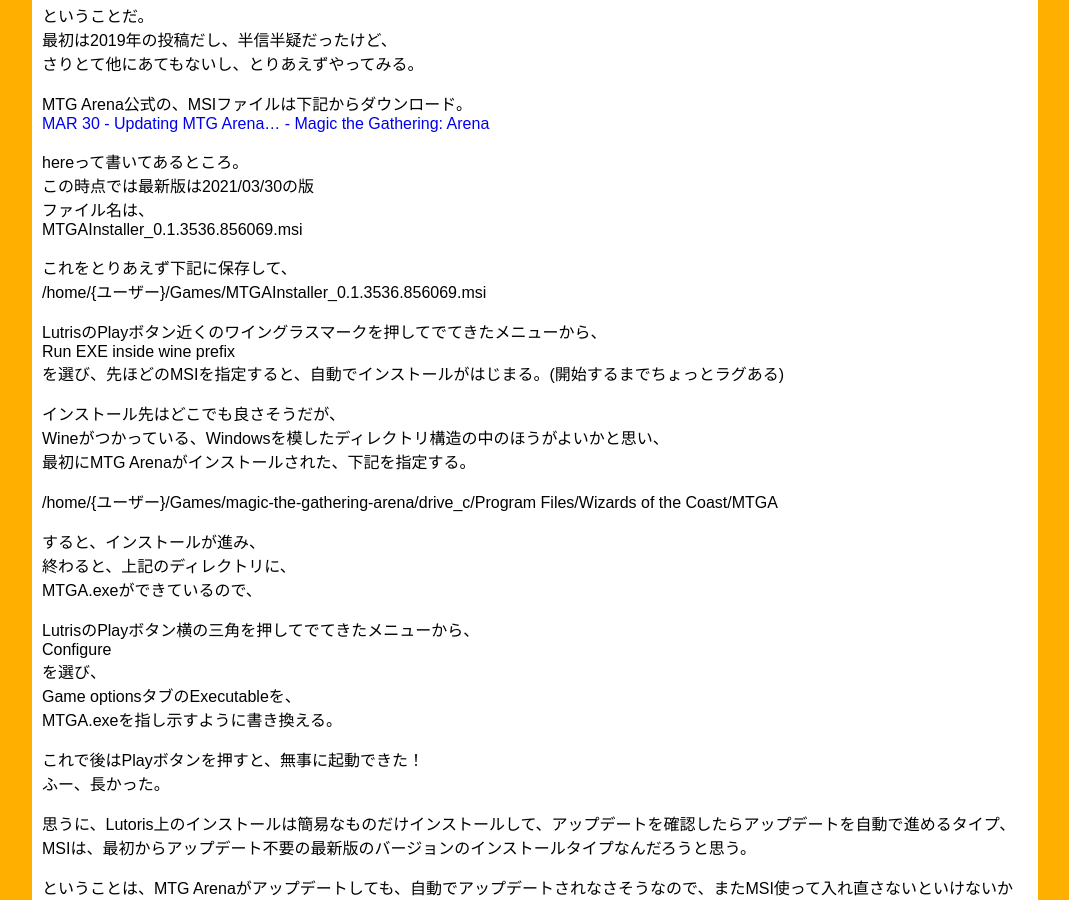
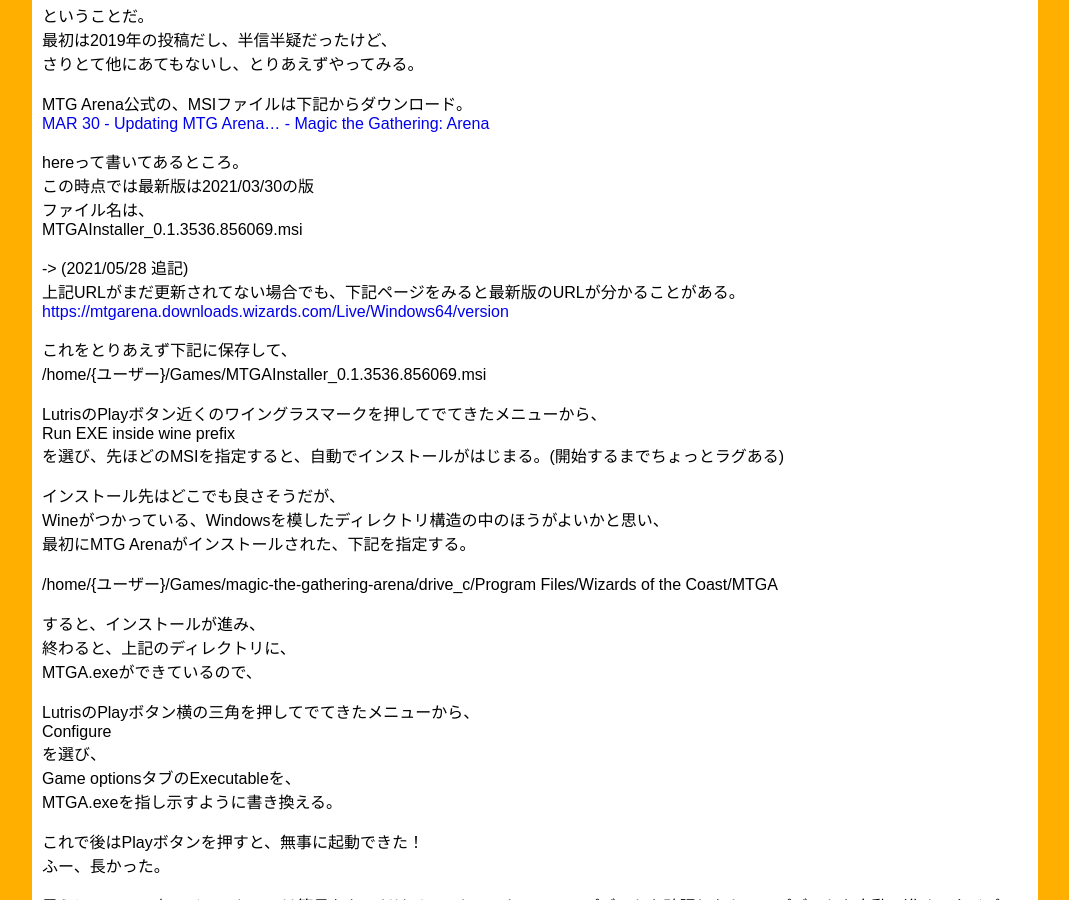
Before and after one commit to ryotakato/ryotakato.github.io, a Jekyll site: the page built from _posts/2021-04-12-install-mtgarena-on-ubuntu.md, in a window 1280 px wide and 900 px high, scrolled down 4305 px. Shown: the whole window, without its empty margins (188-1257 px from the left). Built offline with Jekyll 4.4.1, drawn with Linux system fonts in a browser that asks for light colours.

Commit message:
update article

```diff
--- a/_posts/2021-04-12-install-mtgarena-on-ubuntu.md
+++ b/_posts/2021-04-12-install-mtgarena-on-ubuntu.md
@@ -241,6 +241,11 @@
 ファイル名は、
 MTGAInstaller_0.1.3536.856069.msi
 
+-> (2021/05/28 追記)
+上記URLがまだ更新されてない場合でも、下記ページをみると最新版のURLが分かることがある。
+[https://mtgarena.downloads.wizards.com/Live/Windows64/version](https://mtgarena.downloads.wizards.com/Live/Windows64/version)
+
+
 これをとりあえず下記に保存して、
 /home/{ユーザー}/Games/MTGAInstaller_0.1.3536.856069.msi
 
```
